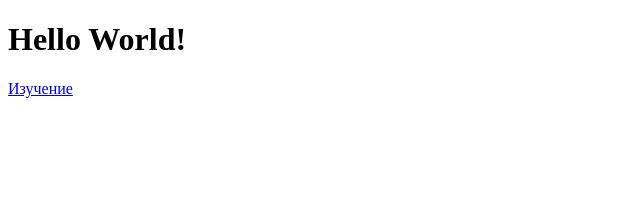
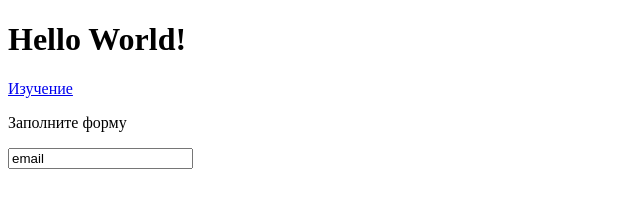
Before and after one commit to 3dstepych/3dstepych.github.com, a plain HTML site: page index.html in a window 1280 px wide. Shown: the whole page, without its empty margins (0-640 px from the left). Drawn offline with Linux system fonts and the light colour scheme.

Commit message:
add simple form

```diff
--- a/index.html
+++ b/index.html
@@ -7,5 +7,9 @@
 	<body>
 		<h1>Hello World!</h1>
 		<a href="/learn">Изучение</a>
+	<form action="/echo" method="post">
+	<p>Заполните форму</p>
+	<input type="text" name="e-mail" value="email" id="email">
+	</form>
 	</body>
 </html>
```
Also changed, not shown: test.txt (added).
